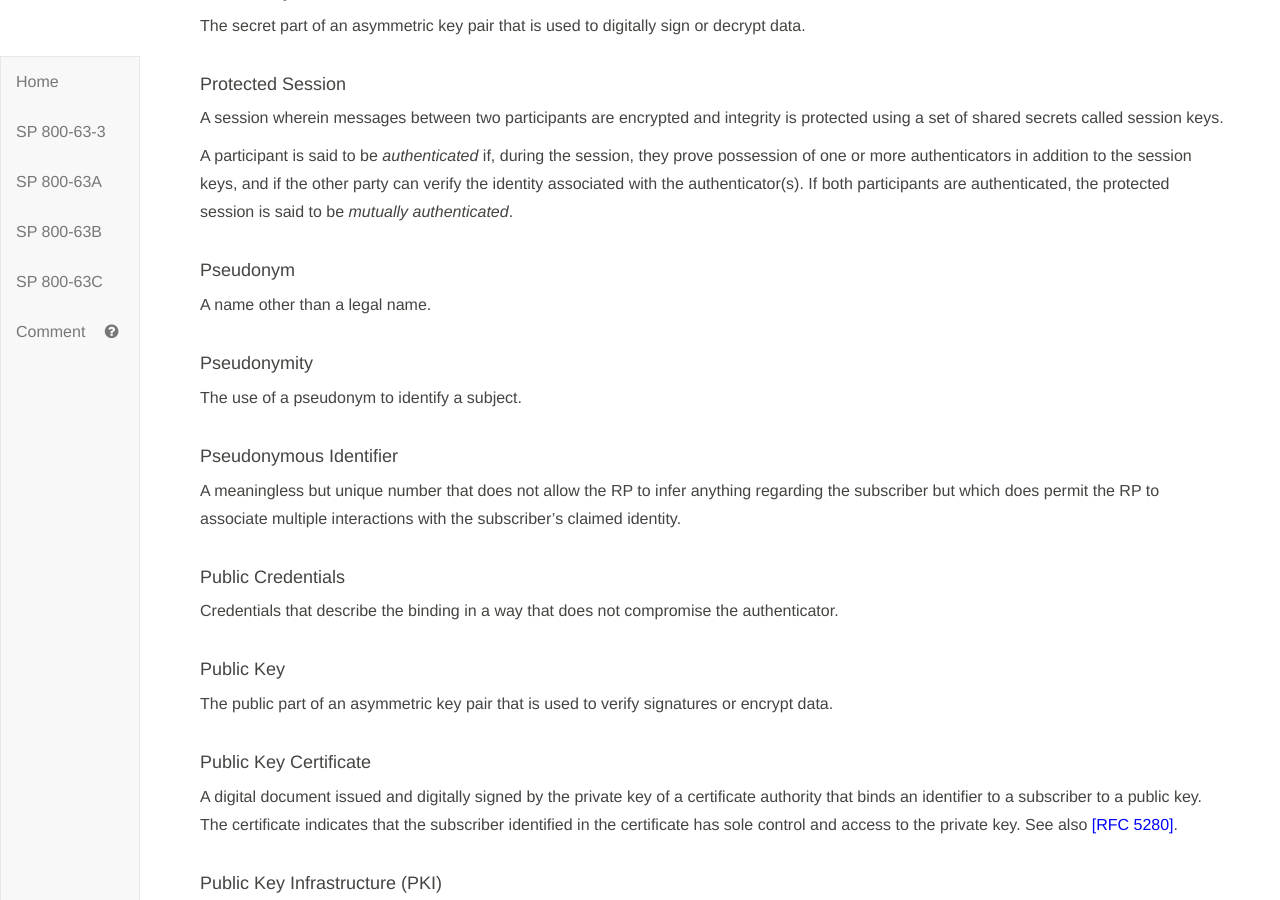
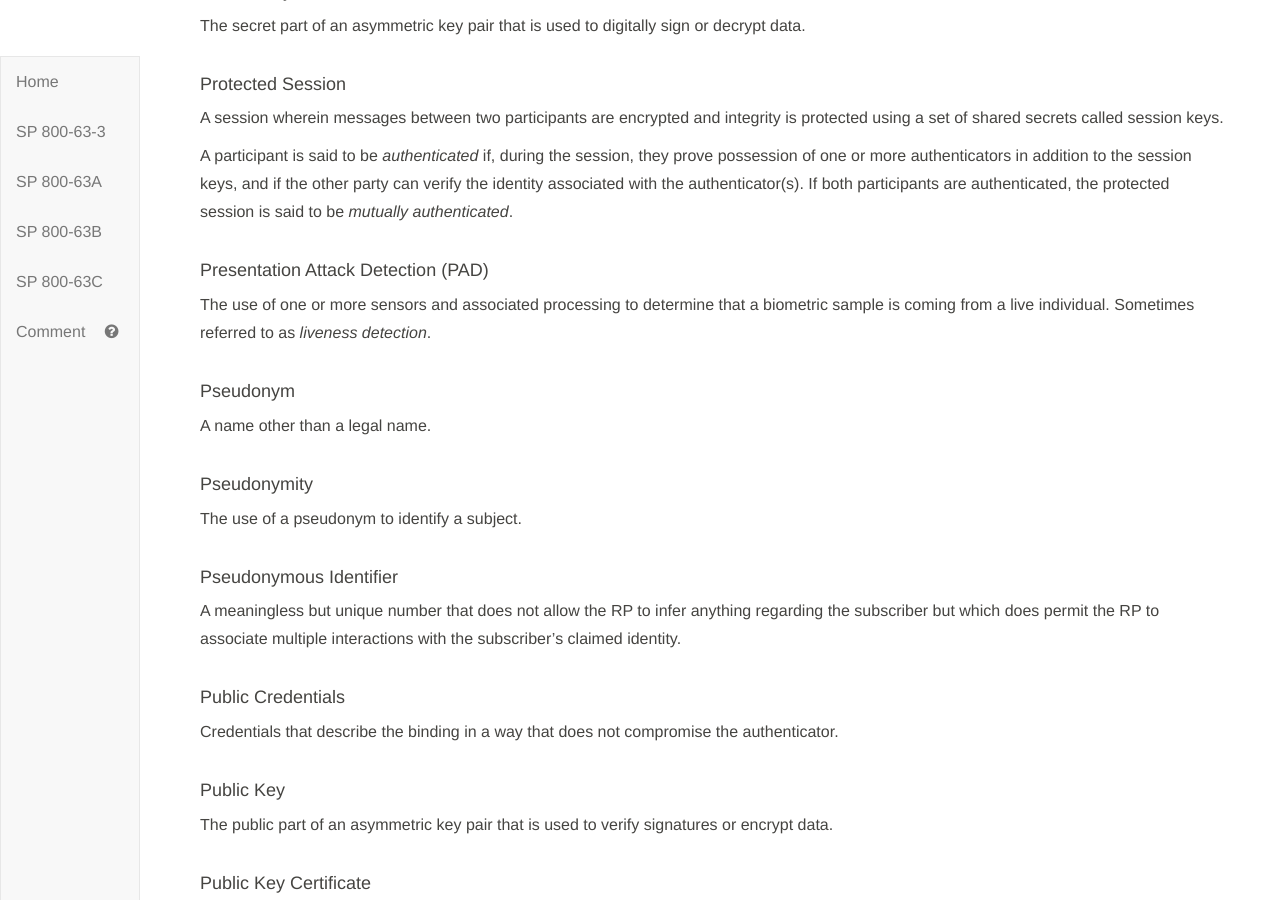
Before and after one commit to usnistgov/800-63-3, a Jekyll site: the page built from sp800-63-3/definitions.md, in a window 1280 px wide and 900 px high, scrolled down 11714 px. Built offline with Jekyll 4.4.1, drawn with Linux system fonts in a browser that asks for light colours; our own code applies the rules of GitHub Pages for plain Markdown files.

Commit message:
Add definition for PAD. Closes #1248

```diff
--- a/sp800-63-3/definitions.md
+++ b/sp800-63-3/definitions.md
@@ -319,6 +319,9 @@ A session wherein messages between two participants are encrypted and integrity
 
 A participant is said to be *authenticated* if, during the session, they prove possession of one or more authenticators in addition to the session keys, and if the other party can verify the identity associated with the authenticator(s). If both participants are authenticated, the protected session is said to be *mutually authenticated*.
 
+#### Presentation Attack Detection (PAD)
+The use of one or more sensors and associated processing to determine that a biometric sample is coming from a live individual. Sometimes referred to as *liveness detection*.
+
 #### Pseudonym
 A name other than a legal name.
 
```
